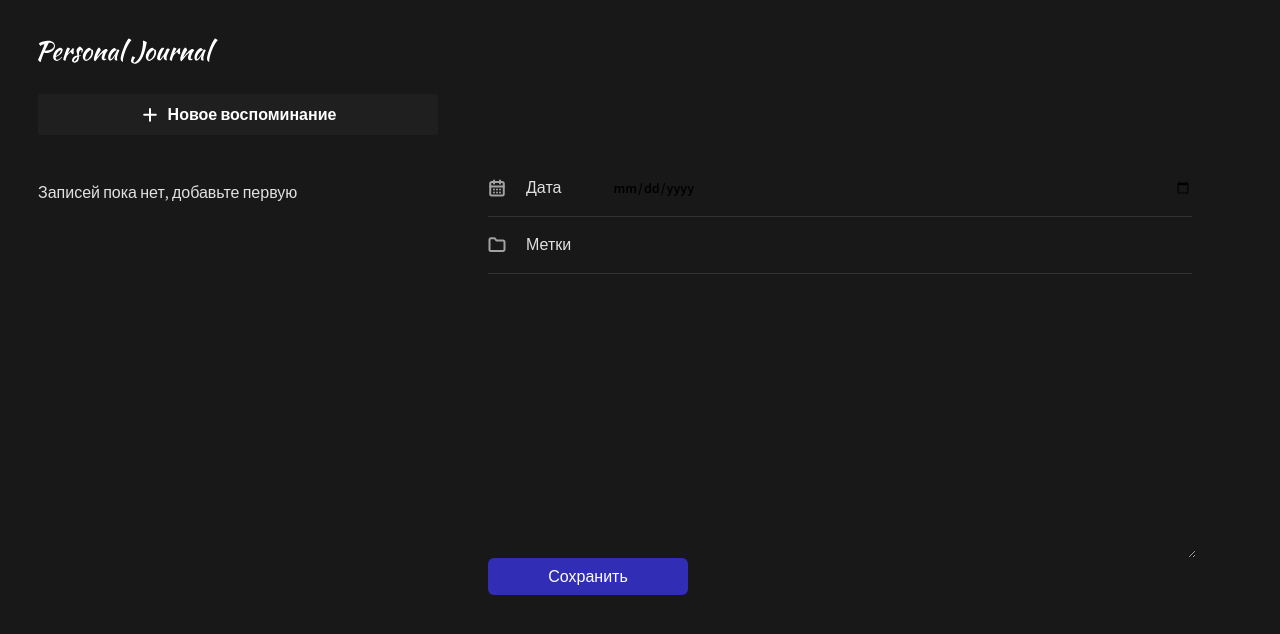
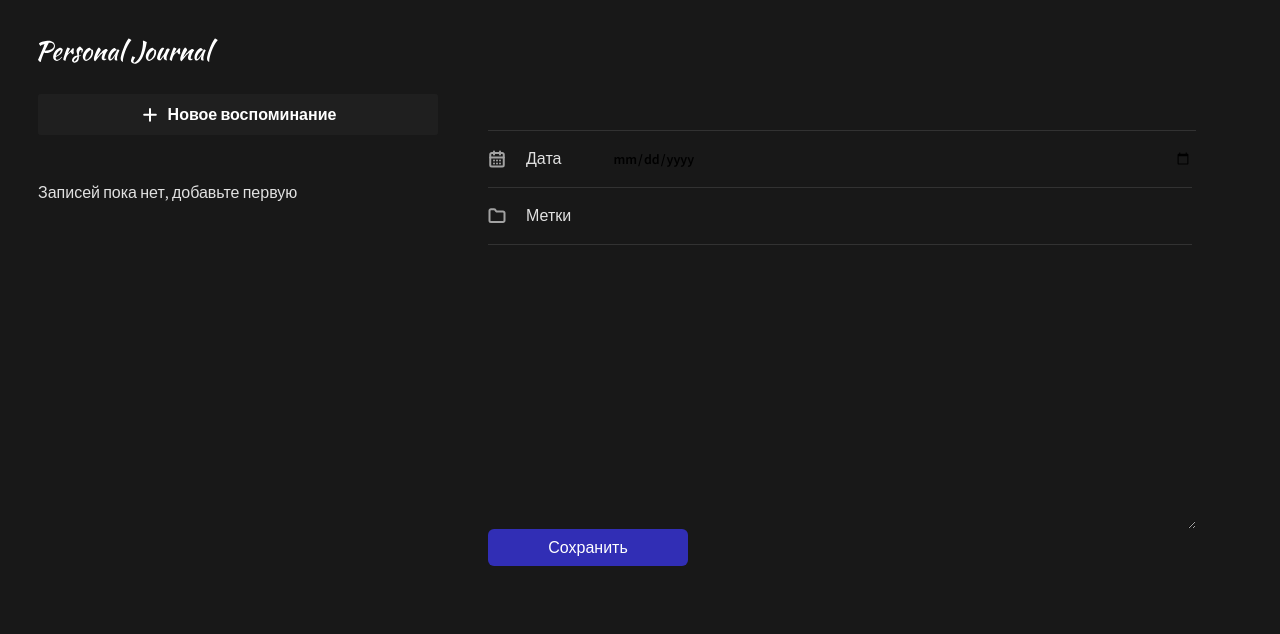
Before and after one commit to annabeliaeva/my-diary, a React (Vite) app: page / in a window 1280 px wide. Shown: the top 634 px of the page. Built offline with nearby package versions, Linux system fonts and the light colour scheme.

Commit message:
feat: make Input component + forwardRef

```diff
--- /dev/null
+++ b/src/components/Input/Input.jsx
@@ -0,0 +1,21 @@
+import styles from './Input.module.css'
+import cn from 'classnames'
+import { forwardRef } from 'react'
+
+const Input = forwardRef(function Input(
+  { className, isValid = true, appearance = '', ...props },
+  ref
+) {
+  return (
+    <input
+      {...props}
+      ref={ref}
+      className={cn(className, styles.input, {
+        [styles.invalid]: !isValid,
+        [styles.input_header]: appearance === 'header'
+      })}
+    />
+  )
+})
+
+export default Input
--- /dev/null
+++ b/src/components/Input/Input.module.css
@@ -0,0 +1,18 @@
+.input {
+  border: none;
+  background: none;
+  font-size: 14px;
+  font-weight: 600;
+  width: 100%;
+}
+
+.input_header {
+  height: 40px;
+  font-size: 32px;
+  border-bottom: 1px solid #323232;
+}
+
+.invalid {
+  border: 1px solid red;
+  background: rgb(68, 6, 6);
+}
--- a/src/components/JournalForm/JournalForm.jsx
+++ b/src/components/JournalForm/JournalForm.jsx
@@ -1,15 +1,34 @@
 import Button from '../Button/Button'
-import { useEffect, useReducer, useState } from 'react'
+import { useEffect, useReducer, useRef, useState } from 'react'
 import style from './JournalForm.module.css'
 import cn from 'classnames'
 import { INITIAL_STATE, formReducer } from './JournalForm.state'
+import Input from '../Input/Input'
 
 function JournalForm({ onSubmit }) {
   const [formState, dispatchForm] = useReducer(formReducer, INITIAL_STATE)
   const { isFormValid, values, isFormReadyToSubmut } = formState
 
+  const headerRef = useRef()
+  const dateRef = useRef()
+  const postRef = useRef()
+
+  const focusError = (isFormValid) => {
+    switch (true) {
+      case !isFormValid.header:
+        headerRef.current.focus()
+        break
+      case !isFormValid.date:
+        dateRef.current.focus()
+        break
+      case !isFormValid.post:
+        postRef.current.focus()
+        break
+    }
+  }
   useEffect(() => {
     let timeoutId
+    focusError(isFormValid)
     if (!isFormValid.date || !isFormValid.header || !isFormValid.post) {
       timeoutId = setTimeout(() => {
         dispatchForm({ type: 'RESET_VALIDITY' })
@@ -42,29 +61,28 @@ function JournalForm({ onSubmit }) {
 
   return (
     <form className={style.journal_form} onSubmit={addJournalItem}>
-      <input
+      <Input
         type="text"
         name="header"
+        ref={headerRef}
         value={values.header}
         onChange={handleChange}
-        className={cn(style.input, style.header, {
-          [style.invalid]: !isFormValid.header
-        })}
+        appearance="header"
+        isValid={isFormValid.header}
       />
       <div className={style.form_row}>
         <label htmlFor="date" className={style.form_label}>
           <img src="/date.svg" alt="date" />
           <p>Дата</p>
         </label>
-        <input
+        <Input
           type="date"
           id="date"
           name="date"
+          ref={dateRef}
           value={values.date}
           onChange={handleChange}
-          className={cn(style.input, style.input, {
-            [style.invalid]: !isFormValid.date
-          })}
+          isValid={isFormValid.date}
         />
       </div>
       <div className={style.form_row}>
@@ -72,10 +90,9 @@ function JournalForm({ onSubmit }) {
           <img src="/tag.svg" alt="tag" />
           <p>Метки</p>
         </label>
-        <input
+        <Input
           type="text"
           id="tag"
-          className={style.input}
           value={values.tag}
           onChange={handleChange}
           name="tag"
@@ -86,6 +103,7 @@ function JournalForm({ onSubmit }) {
         cols="30"
         rows="10"
         value={values.post}
+        ref={postRef}
         onChange={handleChange}
         className={cn(style.input, style.post, {
           [style.invalid]: !isFormValid.post
--- a/src/components/JournalForm/JournalForm.module.css
+++ b/src/components/JournalForm/JournalForm.module.css
@@ -1,17 +1,6 @@
 .journal_form {
   display: flex;
   flex-direction: column;
-}
-
-.header {
-  background: none;
-  border: none;
-  height: 40px;
-  font-weight: 600;
-  font-size: 32px;
-  margin-bottom: 30px;
-  border-bottom: 1px solid #323232;
-  width: 100%;
 }
 
 .form_label {
@@ -34,6 +23,7 @@
   font-weight: 600;
   width: 100%;
 }
+
 .post {
   font-weight: 400;
   font-size: 16px;
```
